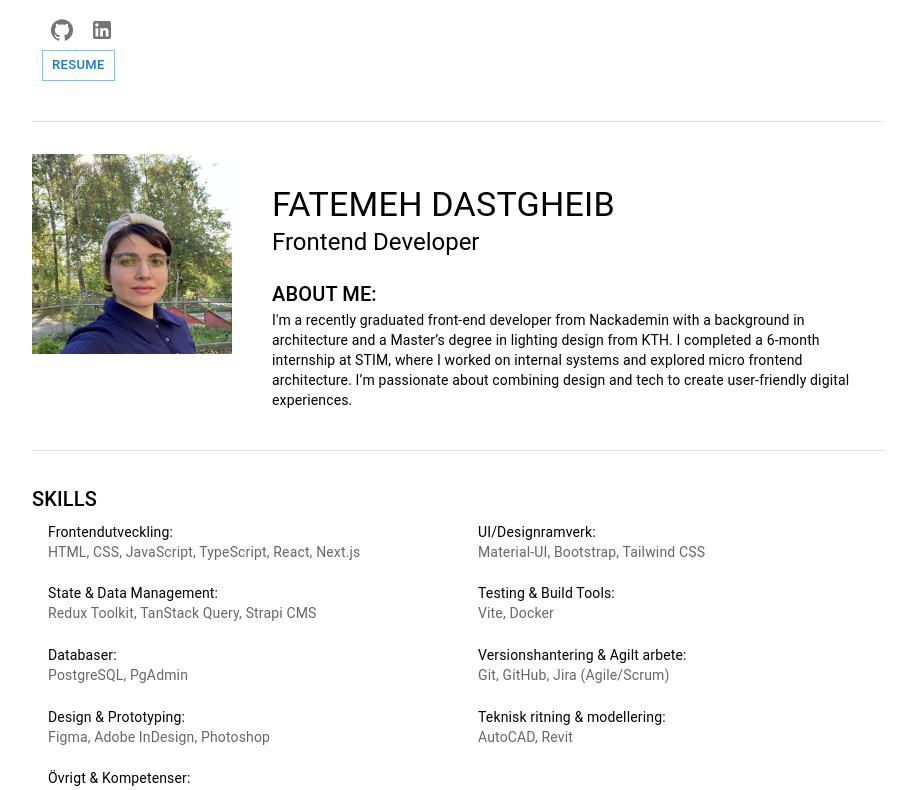
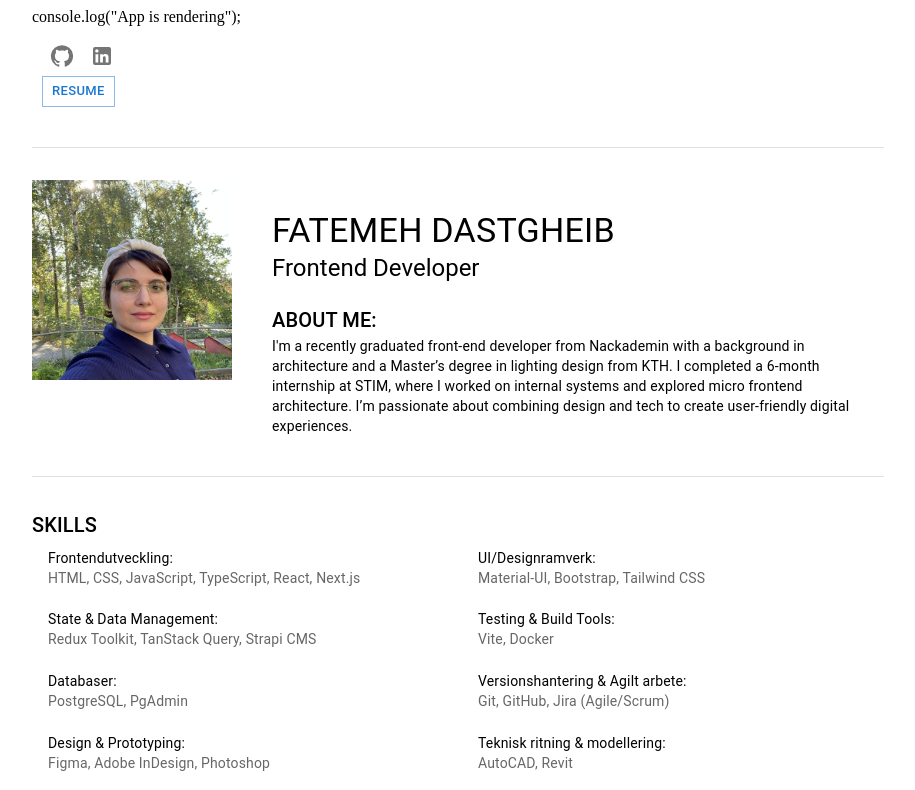
Before and after one commit to FatemehDsb/Portfolio, a React (Vite) app: page / in a window 1280 px wide. Shown: the top 790 px of the page, without its empty margins (182-1097 px from the left). Built offline with nearby package versions, Linux system fonts and the light colour scheme.

Commit message:
console.log

```diff
--- a/src/MainPage.tsx
+++ b/src/MainPage.tsx
@@ -9,6 +9,7 @@ import Divider from "@mui/material/Divider";
 function MainPage() {
   return (
     <Container maxWidth="md">
+      console.log("App is rendering");
       <Header />
       <Divider sx={{ mt: 5 }} />
       <ProfileIntro />
```
